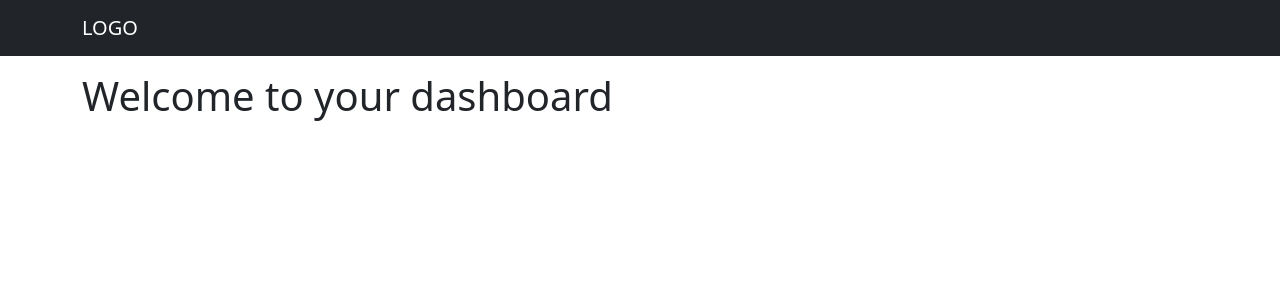
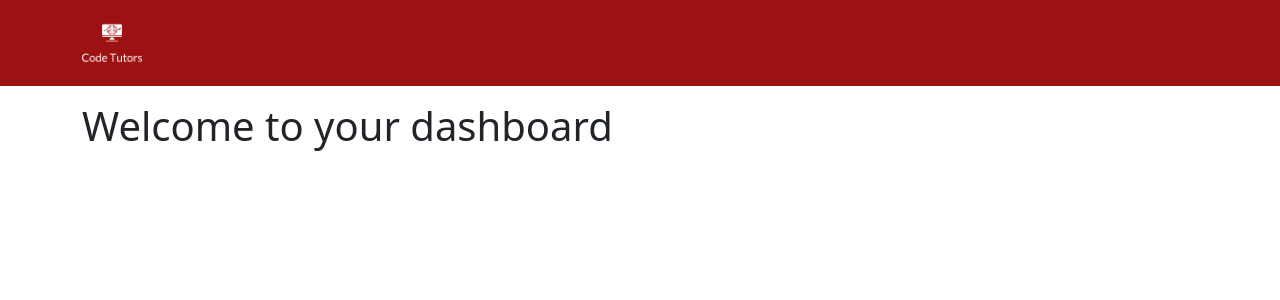
Before and after one commit to hm2412/Elk, a Django app: template tutorials/templates/dashboard.html in a window 1280 px wide. Shown: the top 300 px of the page. Run offline with Django 3.2, Linux system fonts and the light colour scheme; the template is opened without the code that fills it, so the values that code supplies are empty; some libraries are stand-ins or nearby versions.

Commit message:
Update navbar.html

```diff
--- a/tutorials/templates/partials/navbar.html
+++ b/tutorials/templates/partials/navbar.html
@@ -1,17 +1,18 @@
-<nav class="navbar navbar-expand-lg navbar-dark bg-dark mb-3">
+{% load static %}
+<nav class="navbar navbar-dark mb-3" style="background-color: rgba(156, 17, 17);">
   <div class="container">
+    <!-- Logo -->
     <a class="navbar-brand" href="{% url 'dashboard' %}">
-      LOGO
-      {% if user %}
-        {{ user.user_type|capfirst }}
-      {% else %}
-        Task Manager
-      {% endif %}
+      <img src="{% static 'images/logo.png' %}" alt="Logo" style="max-height: 60px; width: auto; filter: brightness(0) invert(1); transition: transform 0.3s ease;">
     </a>
-    <button class="navbar-toggler" type="button" data-bs-toggle="collapse" data-bs-target="#navbarSupportedContent" aria-controls="navbarSupportedContent" aria-expanded="false" aria-label="Toggle navigation">
-      <span class="navbar-toggler-icon"></span>
-    </button>
+
     {% if user.is_authenticated %}
+      <!-- button that will trigger the off-canvas menu only if logged in -->
+      <button class="btn" type="button" data-bs-toggle="offcanvas" data-bs-target="#userAccountCanvas" aria-controls="userAccountCanvas" aria-expanded="false" aria-label="Toggle navigation">
+        <span class="navbar-toggler-icon"></span>
+      </button>
+
+      <!-- including  the user-specific menu -->
       {% include 'partials/menu.html' %}
     {% endif %}
   </div>
```
